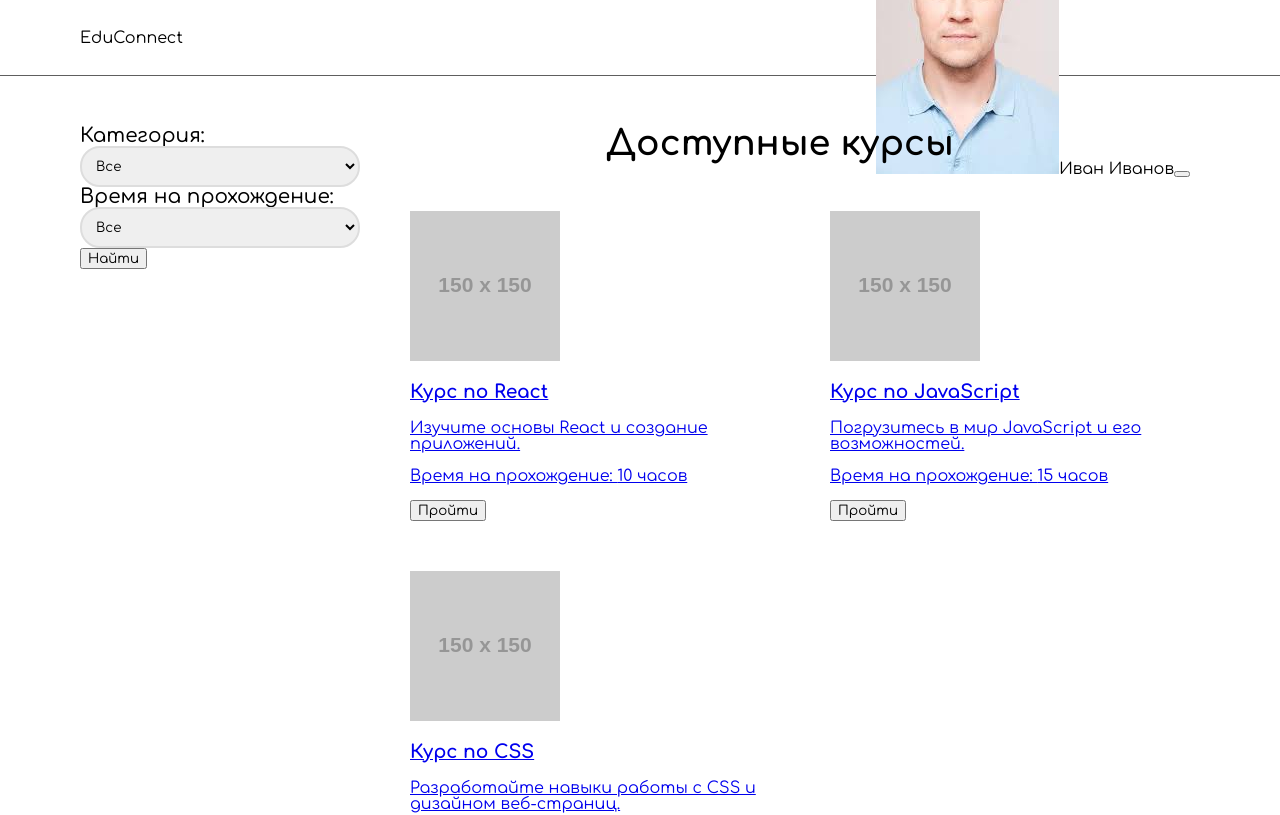
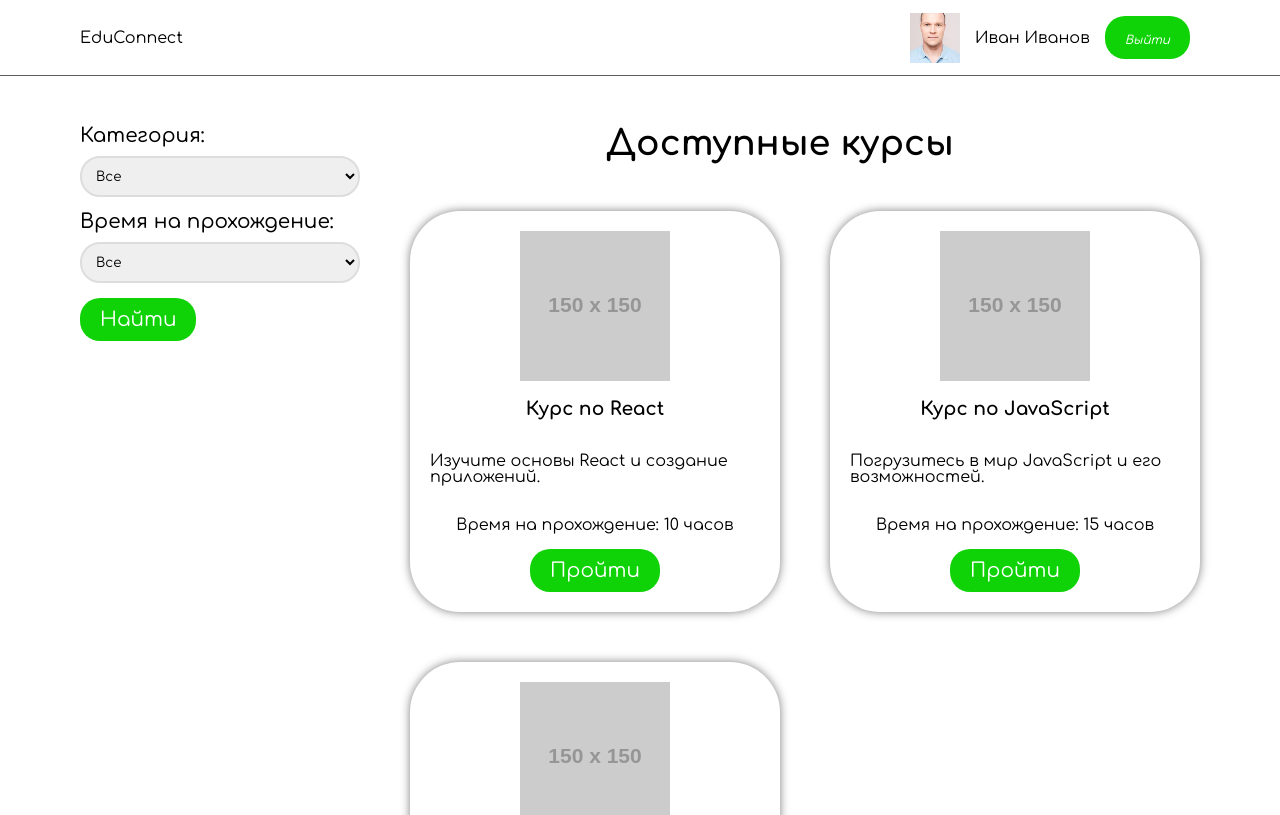
Before and after one commit to lopurw/ChillGuys_EduConnect, a React (Vite) app: page /coursesuser in a window 1280 px wide. Shown: the top 815 px of the page. Built offline with nearby package versions, Linux system fonts and the light colour scheme.

Commit message:
General.css

```diff
--- a/src/components/CourseCard.jsx
+++ b/src/components/CourseCard.jsx
@@ -1,7 +1,8 @@
 import { Link } from 'react-router-dom';
+import classes from '../styles/CoursesCard.module.css';
 const CourseCard = ({ course, onStartCourse, showProgress }) => {
   return (
-    <div className="course-card">
+    <div className={classes.course_card}>
       <img src={course.image} alt={course.title} className="course-image" />
       <h3 className="course-title">{course.title}</h3>
       <p className="course-description">{course.description}</p>
--- a/src/components/CourseDetail.jsx
+++ b/src/components/CourseDetail.jsx
@@ -3,6 +3,7 @@ import { useParams } from 'react-router-dom';
 import { useNavigate } from 'react-router-dom';
 import img from './images.jpg'
 import image from '../assets/png-clipart-businessperson-african-american-black-graphy-chief-executive-man-miscellaneous-photography-thumbnail.png'
+import classes from '../styles/CoursesDetail.module.css';
 
 const CourseDetail = () => {
   const { id } = useParams();
@@ -16,7 +17,7 @@ const CourseDetail = () => {
       duration: '10 часов',
       category: 'Frontend',
       instructor: 'Иван Иванов',
-      instructorImage: './images.jpg',
+      instructorImage: '/public/images.jpg',
       videos: [
         '/public/sample-5s.mp4',
         '/public/sample-5s.mp4',
@@ -80,16 +81,23 @@ const CourseDetail = () => {
   };
 
   return (
-    <div className="course-detail">
-
-        <img src={image} alt={title} className="course-image" />
-
+    <div className={classes.course_detail}>
       <h2>{title}</h2>
-      <p>{description}</p>
-      <p><strong>Время на прохождение:</strong> {duration}</p>
-      <p><strong>Преподаватель:</strong> {instructor}</p>
-      <img src={instructorImage} alt={instructor} className="instructor-image" />
-
+      <div className={classes.course_detail_header}>
+        <div className={classes.course_detail_header_item}>
+          <img src={image} alt={title} className="course-image" />
+          <div className={classes.course_detail_header_item_text}>
+            <p>{description}</p>
+            <p><strong>Время на прохождение:</strong> {duration}</p>
+          </div>
+        </div>
+        <div className={classes.course_detail_header_item}>
+          <img src={instructorImage} alt={instructor} className="instructor-image" />
+          <div className={classes.course_detail_header_item_text}>
+            <p><strong>Преподаватель:</strong> {instructor}</p>
+          </div>
+        </div>
+      </div>
       <h3>Видео с курса</h3>
       <div className="video-list">
         {videos.slice(0, 3).map((video, index) => (
--- a/src/components/CourseList.jsx
+++ b/src/components/CourseList.jsx
@@ -93,8 +93,8 @@ const CourseList = () => {
       <div className={classes.wrapper}>
         <div className={classes.container}>
           <div className={classes.course_list}>
-            <div className="filters">
-              <div>
+            <div className={classes.filters}>
+              <div className={classes.filters_item}>
                 <label>Категория:</label>
                 <select
                     value={categoryFilter}
@@ -106,7 +106,7 @@ const CourseList = () => {
                 </select>
               </div>
 
-              <div>
+              <div className={classes.filters_item}>
                 <label>Время на прохождение:</label>
                 <select
                     value={durationFilter}
--- a/src/components/Navbar.jsx
+++ b/src/components/Navbar.jsx
@@ -43,17 +43,19 @@ const Navbar = () => {
               <div className={classes.side_buttons}>
                 {isLoggedIn ? (
                     <div className={classes.logged_in}>
+                      <NavLink to="/myprofile" className={classes.profile_link}>
                         <img
                             src={user.avatar}
                             alt="User Avatar"
                             className={classes.avatar}
                         />
                         <span className={classes.user_name}>{user.name}</span>
+                      </NavLink>
                       <button
                           onClick={handleLogout}
                           className={classes.logout_button}
                       >
-                    <i className="fas fa-sign-out-alt"></i>
+                        <i className="fas fa-sign-out-alt">Выйти</i>
                       </button>
                     </div>
                 ) : (
--- /dev/null
+++ b/src/styles/CoursesCard.module.css
@@ -0,0 +1,11 @@
+@import url('Variables.css');
+
+.course_card {
+    display: flex;
+    align-items: center;
+    justify-content: center;
+    flex-direction: column;
+    padding: 20px;
+    box-shadow: 0 0 10px rgba(0, 0, 0, 0.5);
+    border-radius: 50px;
+}
--- /dev/null
+++ b/src/styles/CoursesDetail.module.css
@@ -0,0 +1,27 @@
+@import url('Variables.css');
+
+.course_detail_header {
+    display: grid;
+    grid-template-columns: repeat(2, 1fr);
+}
+
+.course_detail {
+    padding: 50px;
+}
+
+.course_detail_header_item {
+    display: flex;
+}
+
+.course_detail_header_item img {
+    width: 250px;
+    height: 250px;
+}
+
+.course_detail_header_item_text {
+    margin-top: auto;
+}
+
+.course_detail_header_item_text p:last-child {
+    margin-bottom: 0;
+}
--- a/src/styles/CoursesList.module.css
+++ b/src/styles/CoursesList.module.css
@@ -6,6 +6,25 @@
 
 .container {
     padding: 0 80px 0 80px;
+}
+
+button {
+    color: #fff;
+    background: #0fd306;
+    border: none;
+    border-radius: 20px;
+    padding: 10px 20px;
+    font-size: 20px;
+    transition: all 0.2s ease-out;
+}
+
+button:hover {
+    color: #fff;
+    background: #13c20a;
+    border: none;
+    border-radius: 20px;
+    padding: 10px 20px;
+    font-size: 20px;
 }
 
 h2 {
@@ -19,10 +38,25 @@ h2 {
     width: 100%;
 }
 
+.filters > * {
+    display: flex;
+    flex-direction: column;
+    margin-bottom: 15px;
+}
+
+.filters_item label {
+    margin-bottom: 10px;
+}
+
 .course_list {
     width: 100%;
     display: flex;
-    margin-top: 50px;
+    margin: 50px 0 50px 0;
+}
+
+.course_list a {
+    text-decoration: none;
+    color: #000;
 }
 
 .course_cards {
--- a/src/styles/Navbar.module.css
+++ b/src/styles/Navbar.module.css
@@ -27,12 +27,34 @@ nav {
 
 .side_buttons > * {
     margin-right: 10px;
+    display: flex;
+    align-items: center;
 }
 
 .side_buttons .side_button:last-child {
     margin-right: 0;
 }
 
+.side_buttons a {
+    display: flex;
+    align-items: center;
+    justify-content: center;
+}
+
+.side_buttons a > * {
+    margin-right: 15px;
+}
+
+.side_buttons img {
+    width: 50px;
+    height: 50px;
+    object-fit: cover;
+}
+
+.side_buttons button i {
+    font-size: 12px;
+}
+
 .nav_wrapper a {
     text-decoration: none;
     color: #000;
```
Lines whose indentation alone changed are shown as unchanged.
